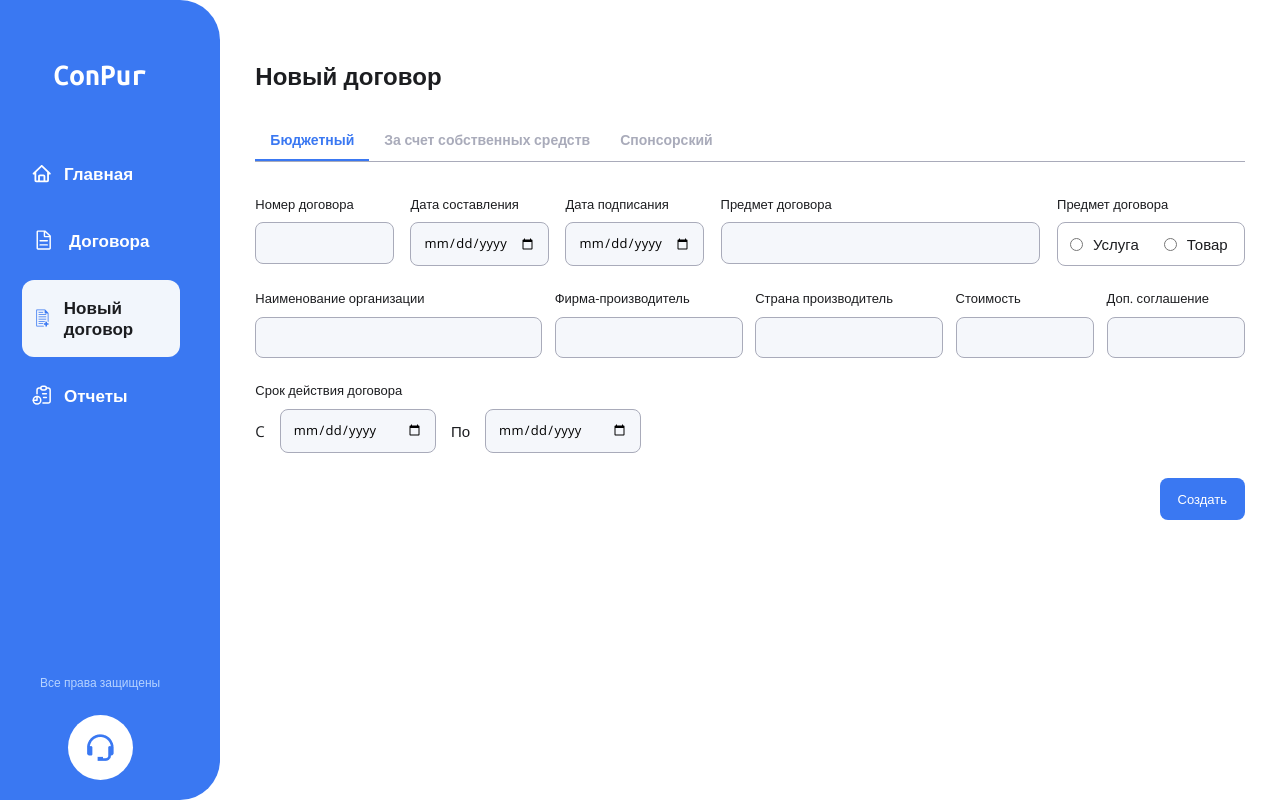
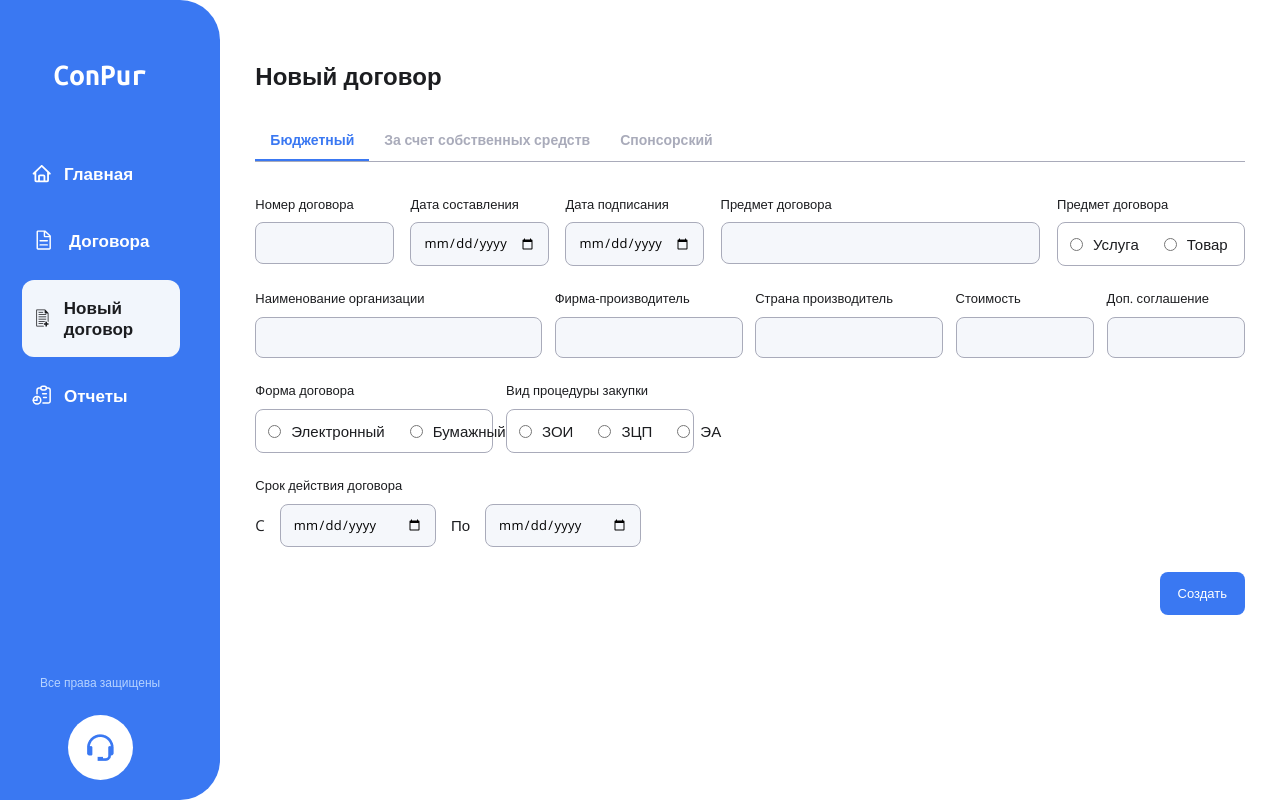
Before and after one commit to vadimlasevich/ConPur-app, a React (Vite) app: page /new-contract in a window 1280 px wide. Built offline with nearby package versions, Linux system fonts and the light colour scheme.

Commit message:
feat: add typeContractContext

```diff
--- a/src/App.jsx
+++ b/src/App.jsx
@@ -5,9 +5,11 @@ import Layout from './components/Layout/Layout';
 import NewContract from './pages/NewContract';
 import Reports from './components/Reports/Reports';
 import Home from './pages/Home';
+import { TypeContractContext, TypeContractContextProvider } from './context/typeContractContext';
 
 const App = () => {
   return (
+    <TypeContractContextProvider>
       <Routes>
         <Route path="/" element={<Layout />}>
           <Route path="/" element={<Home />} />
@@ -16,6 +18,7 @@ const App = () => {
           <Route path="reports" element={<Reports />} />
         </Route>
       </Routes>
+    </TypeContractContextProvider>
   );
 };
 
--- a/src/components/Form/Form.jsx
+++ b/src/components/Form/Form.jsx
@@ -1,15 +1,18 @@
-import React, { useEffect, useState } from 'react';
+import React, { useContext, useEffect, useState } from 'react';
 import { useForm } from 'react-hook-form';
+import { TypeContractContext } from '../../context/typeContractContext';
+import uuid from 'react-uuid';
 import Input from '../UI/Input';
 import ElemForm from './ElemForm';
-
-import '../../styles/components/Form.scss';
 import Button from '../UI/Button';
 import InputRadio from '../UI/InputRadio';
 
-const Form = ({ typeContract }) => {
+import '../../styles/components/Form.scss';
+
+const Form = () => {
   const [isReferenceZOI, setIsReferenceZOI] = useState(false);
   const [dateConclusion, setDateConclusion] = useState('');
+  const { typeContract } = useContext(TypeContractContext);
 
   const {
     register,
--- a/src/components/Navbar/Navbar.jsx
+++ b/src/components/Navbar/Navbar.jsx
@@ -6,7 +6,7 @@ import { ReactComponent as AddDocument } from '../../assets/images/addDocument.s
 import { ReactComponent as Reports } from '../../assets/images/reports.svg';
 import Support from '../../assets/images/support.png';
 
-import './Navbar.scss';
+import '../../styles/components/Navbar.scss';
 
 const isActiveLink = ({ isActive }) => (isActive ? 'navbar__link_active' : '');
 
--- a/src/components/Tabs/Tabs.jsx
+++ b/src/components/Tabs/Tabs.jsx
@@ -1,8 +1,10 @@
-import React, { useState } from 'react';
+import React, { useContext, useState } from 'react';
+import { TypeContractContext } from '../../context/typeContractContext';
 import '../../styles/components/Tabs.scss';
 
 const Tabs = ({ titleTabsBtns }) => {
   const [indexActiveBtn, setIndexActiveBtn] = useState(0);
+  const { handleIndexType } = useContext(TypeContractContext);
 
   return (
     <div className="tabs">
@@ -10,7 +12,10 @@ const Tabs = ({ titleTabsBtns }) => {
         <button
           className={`tabs__btn btn-reset ${indexActiveBtn === index ? 'tabs__btn_active' : ''}`}
           key={index}
-          onClick={() => setIndexActiveBtn(index)}
+          onClick={() => {
+            setIndexActiveBtn(index);
+            handleIndexType(index);
+          }}
         >
           {title}
         </button>
--- a/src/components/UI/Input.jsx
+++ b/src/components/UI/Input.jsx
@@ -1,7 +1,6 @@
 import React from 'react';
 
 const Input = ({ label, register, type, errors, value }) => {
-  console.log(errors);
   return (
     <input
       {...register(label, { required: 'Поле обязательно к заполнению' })}
--- /dev/null
+++ b/src/context/typeContractContext.jsx
@@ -0,0 +1,15 @@
+import { createContext, useState } from 'react';
+
+export const TypeContractContext = createContext('');
+
+const typesContracts = ['budget', 'own', 'sponsor'];
+
+export const TypeContractContextProvider = ({ children }) => {
+  const [typeContract, setTypeContract] = useState(typesContracts[0]);
+
+  const handleIndexType = (index) => {
+    setTypeContract(typesContracts[index]);
+  };
+
+  return <TypeContractContext.Provider value={{ typeContract, handleIndexType }}>{children}</TypeContractContext.Provider>;
+};
--- a/src/pages/NewContract.jsx
+++ b/src/pages/NewContract.jsx
@@ -9,7 +9,7 @@ const NewContract = () => {
     <>
       <h2 className="title-section">Новый договор</h2>
       <Tabs titleTabsBtns={titleTabsBtns} />
-      <Form typeContract={'own'} />
+      <Form />
     </>
   );
 };
--- a/src/components/Navbar/Navbar.scss
+++ b/src/styles/components/Navbar.scss
@@ -46,8 +46,8 @@
   }
   &__link_active {
     color: var(--color-text) !important;
-    fill: var(--color-blue) !important;
-    stroke: var(--color-blue) !important;
+    fill: var(--color-text) !important;
+    stroke: var(--color-text) !important;
     background: #f2f6fc;
     &:hover {
       opacity: 1 !important;
```
Lines whose indentation alone changed are shown as unchanged.
